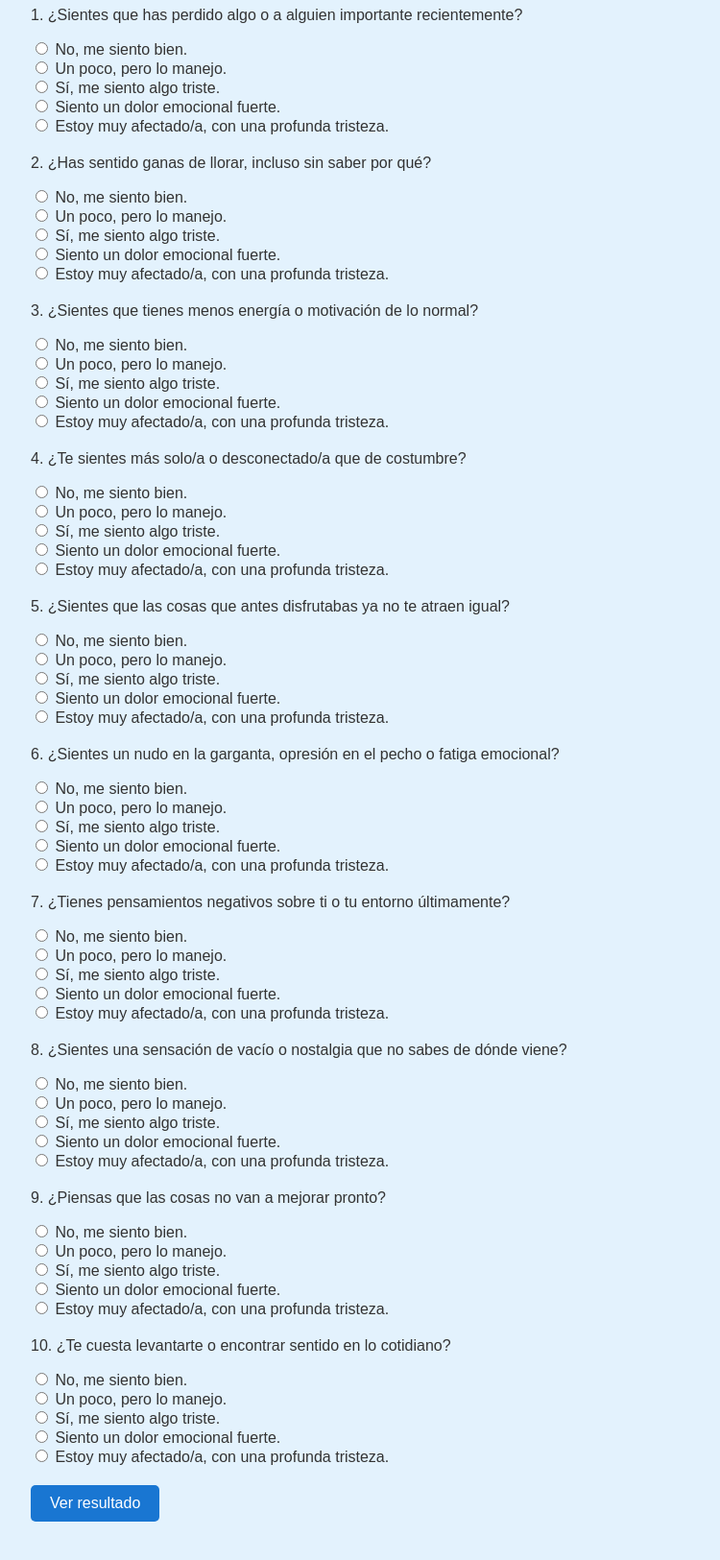
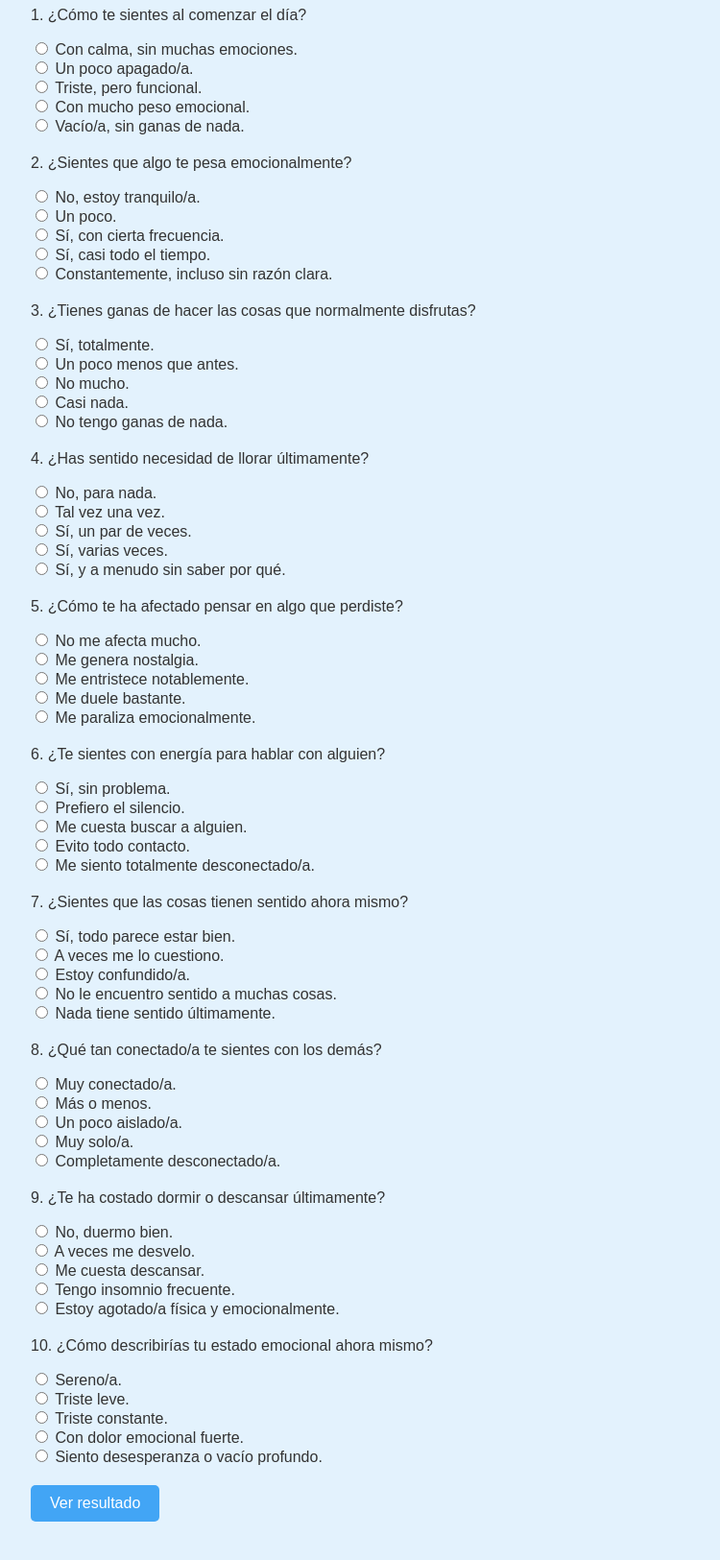
Before and after one commit to Lcob-100/TRISTEZA, a plain HTML site: page index.html in a window 1280 px wide. Shown: the part 93-1718 px from the top of the page at 96% size, without its empty margins (258-1008 px from the left). Drawn offline with Linux system fonts and the light colour scheme.

Commit message:
index.html

```diff
--- a/index.html
+++ b/index.html
@@ -14,13 +14,13 @@
       padding: 20px;
     }
     h1 {
-      color: #1976d2;
+      color: #42a5f5;
     }
     .question {
       margin-bottom: 20px;
     }
     button {
-      background: #1976d2;
+      background: #42a5f5;
       color: white;
       border: none;
       padding: 10px 20px;
@@ -38,29 +38,34 @@
 <body>
   <h1>¿Qué nivel de tristeza estás sintiendo ahora?</h1>
   <form id="testForm"></form>
-  <button onclick="calcularResultado()" type="button">Ver resultado</button>
+  <button onclick="calcularResultado()">Ver resultado</button>
   <div class="result" id="resultado"></div>
 
   <script>
     const preguntas = [
-      "¿Sientes que has perdido algo o a alguien importante recientemente?",
-      "¿Has sentido ganas de llorar, incluso sin saber por qué?",
-      "¿Sientes que tienes menos energía o motivación de lo normal?",
-      "¿Te sientes más solo/a o desconectado/a que de costumbre?",
-      "¿Sientes que las cosas que antes disfrutabas ya no te atraen igual?",
-      "¿Sientes un nudo en la garganta, opresión en el pecho o fatiga emocional?",
-      "¿Tienes pensamientos negativos sobre ti o tu entorno últimamente?",
-      "¿Sientes una sensación de vacío o nostalgia que no sabes de dónde viene?",
-      "¿Piensas que las cosas no van a mejorar pronto?",
-      "¿Te cuesta levantarte o encontrar sentido en lo cotidiano?"
+      "¿Cómo te sientes al comenzar el día?",
+      "¿Sientes que algo te pesa emocionalmente?",
+      "¿Tienes ganas de hacer las cosas que normalmente disfrutas?",
+      "¿Has sentido necesidad de llorar últimamente?",
+      "¿Cómo te ha afectado pensar en algo que perdiste?",
+      "¿Te sientes con energía para hablar con alguien?",
+      "¿Sientes que las cosas tienen sentido ahora mismo?",
+      "¿Qué tan conectado/a te sientes con los demás?",
+      "¿Te ha costado dormir o descansar últimamente?",
+      "¿Cómo describirías tu estado emocional ahora mismo?"
     ];
 
     const opciones = [
-      "No, me siento bien.",
-      "Un poco, pero lo manejo.",
-      "Sí, me siento algo triste.",
-      "Siento un dolor emocional fuerte.",
-      "Estoy muy afectado/a, con una profunda tristeza."
+      ["Con calma, sin muchas emociones.","Un poco apagado/a.","Triste, pero funcional.","Con mucho peso emocional.","Vacío/a, sin ganas de nada."],
+      ["No, estoy tranquilo/a.","Un poco.","Sí, con cierta frecuencia.","Sí, casi todo el tiempo.","Constantemente, incluso sin razón clara."],
+      ["Sí, totalmente.","Un poco menos que antes.","No mucho.","Casi nada.","No tengo ganas de nada."],
+      ["No, para nada.","Tal vez una vez.","Sí, un par de veces.","Sí, varias veces.","Sí, y a menudo sin saber por qué."],
+      ["No me afecta mucho.","Me genera nostalgia.","Me entristece notablemente.","Me duele bastante.","Me paraliza emocionalmente."],
+      ["Sí, sin problema.","Prefiero el silencio.","Me cuesta buscar a alguien.","Evito todo contacto.","Me siento totalmente desconectado/a."],
+      ["Sí, todo parece estar bien.","A veces me lo cuestiono.","Estoy confundido/a.","No le encuentro sentido a muchas cosas.","Nada tiene sentido últimamente."],
+      ["Muy conectado/a.","Más o menos.","Un poco aislado/a.","Muy solo/a.","Completamente desconectado/a."],
+      ["No, duermo bien.","A veces me desvelo.","Me cuesta descansar.","Tengo insomnio frecuente.","Estoy agotado/a física y emocionalmente."],
+      ["Sereno/a.","Triste leve.","Triste constante.","Con dolor emocional fuerte.","Siento desesperanza o vacío profundo."]
     ];
 
     const form = document.getElementById("testForm");
@@ -68,7 +73,7 @@
       const div = document.createElement("div");
       div.classList.add("question");
       div.innerHTML = `<p>${i + 1}. ${pregunta}</p>`;
-      opciones.forEach((op, j) => {
+      opciones[i].forEach((op, j) => {
         div.innerHTML += `<label><input type="radio" name="p${i}" value="${j + 1}"> ${op}</label><br>`;
       });
       form.appendChild(div);
@@ -82,14 +87,33 @@
           total += parseInt(respuesta.value);
         }
       }
+
       let resultado = "";
-      if (total <= 16) resultado = "Nivel: Desánimo / Apatía leve";
-      else if (total <= 24) resultado = "Nivel: Tristeza leve / Melancolía";
-      else if (total <= 32) resultado = "Nivel: Tristeza moderada";
-      else if (total <= 40) resultado = "Nivel: Dolor emocional profundo";
-      else resultado = "Nivel: Desesperanza / Desolación";
+      let urlConsejo = "";
+
+      if (total <= 16) {
+        resultado = "Nivel: Desánimo / Apatía leve";
+        urlConsejo = "consejos-nivel1.html";
+      } else if (total <= 24) {
+        resultado = "Nivel: Tristeza leve / Melancolía";
+        urlConsejo = "consejos-nivel2.html";
+      } else if (total <= 32) {
+        resultado = "Nivel: Tristeza moderada";
+        urlConsejo = "consejos-nivel3.html";
+      } else if (total <= 40) {
+        resultado = "Nivel: Dolor emocional profundo";
+        urlConsejo = "consejos-nivel4.html";
+      } else {
+        resultado = "Nivel: Desesperanza / Desolación";
+        urlConsejo = "consejos-nivel5.html";
+      }
 
       document.getElementById("resultado").innerText = resultado;
+
+      // Redirección automática
+      setTimeout(() => {
+        window.location.href = urlConsejo;
+      }, 4000);
     }
   </script>
 </body>
```
